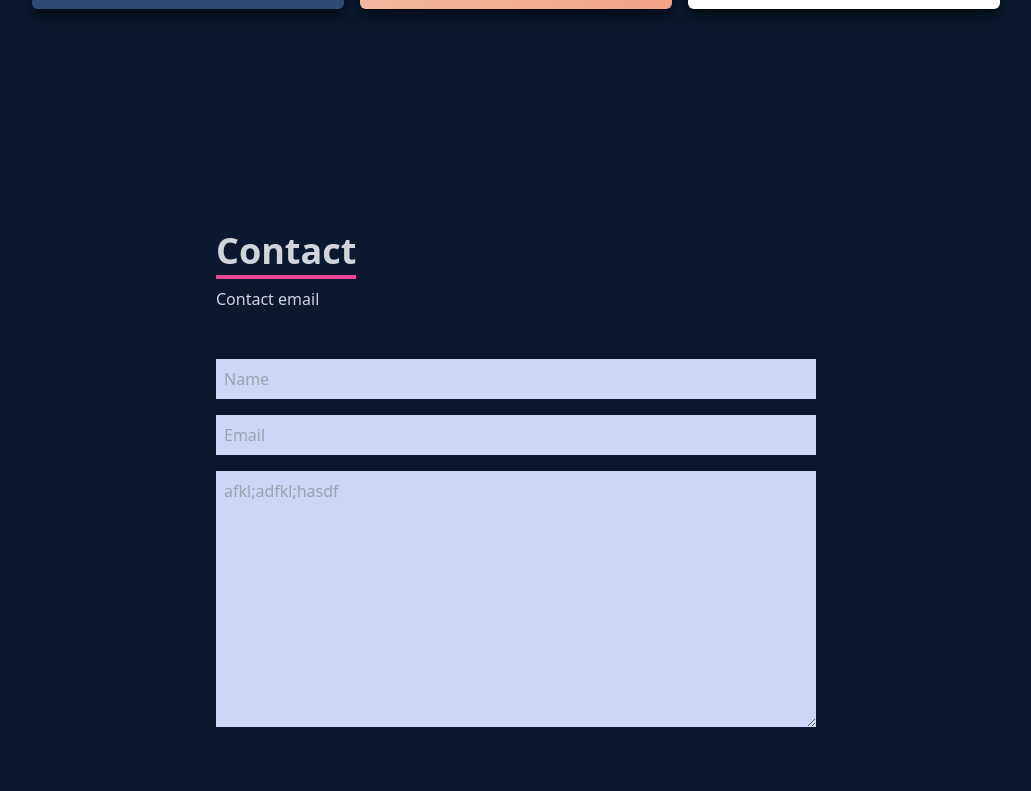
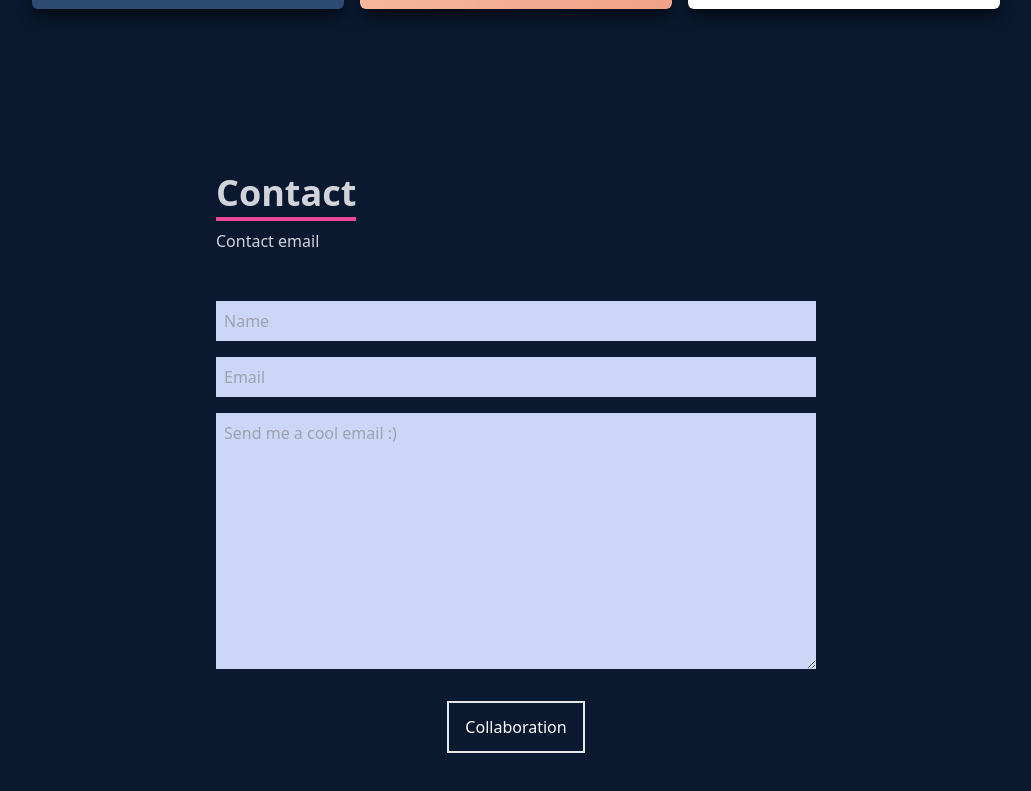
Before and after one commit to OerdBej/showcase, a React (Create React App) app: page / in a window 1280 px wide. Shown: the part 3121-3912 px from the top of the page, without its empty margins (124-1155 px from the left). Built offline with nearby package versions, Linux system fonts and the light colour scheme.

Commit message:
adding the backend webstie for the contact form

```diff
--- a/src/components/Contact.jsx
+++ b/src/components/Contact.jsx
@@ -6,7 +6,10 @@ const Contact = () => {
             name='contact'
             className='w-full h-screen bg-[#0a192f] flex
             justify-center items-center p-4 '>
-            <form action='' className='flex flex-col max-w-[600px] w-full'>
+            <form
+                method='POST'
+                action='https://getform.io/f/3dd289bc-dd5e-4bde-838c-c5041058f802'
+                className='flex flex-col max-w-[600px] w-full'>
                 <div className='pb-8   '>
                     <p className='text-4xl font-bold inline border-b-4 border-pink-500 text-gray-300'>
                         Contact
@@ -27,11 +30,14 @@ const Contact = () => {
                     className='my-4 p-2 bg-[#ccd6f6]'
                 />
                 <textarea
-                    placeholder='afkl;adfkl;hasdf'
+                    placeholder='Send me a cool email :)'
                     name='message'
                     cols='30'
                     rows='10'
                     className='bg-[#ccd6f6] p-2'></textarea>
+                <button className='text-white border-2 hover:bg-pink-500 hover:border-pink-500 px-4 py-3 my-8 mx-auto flex items-center'>
+                    Collaboration
+                </button>
             </form>
         </div>
     );
```
